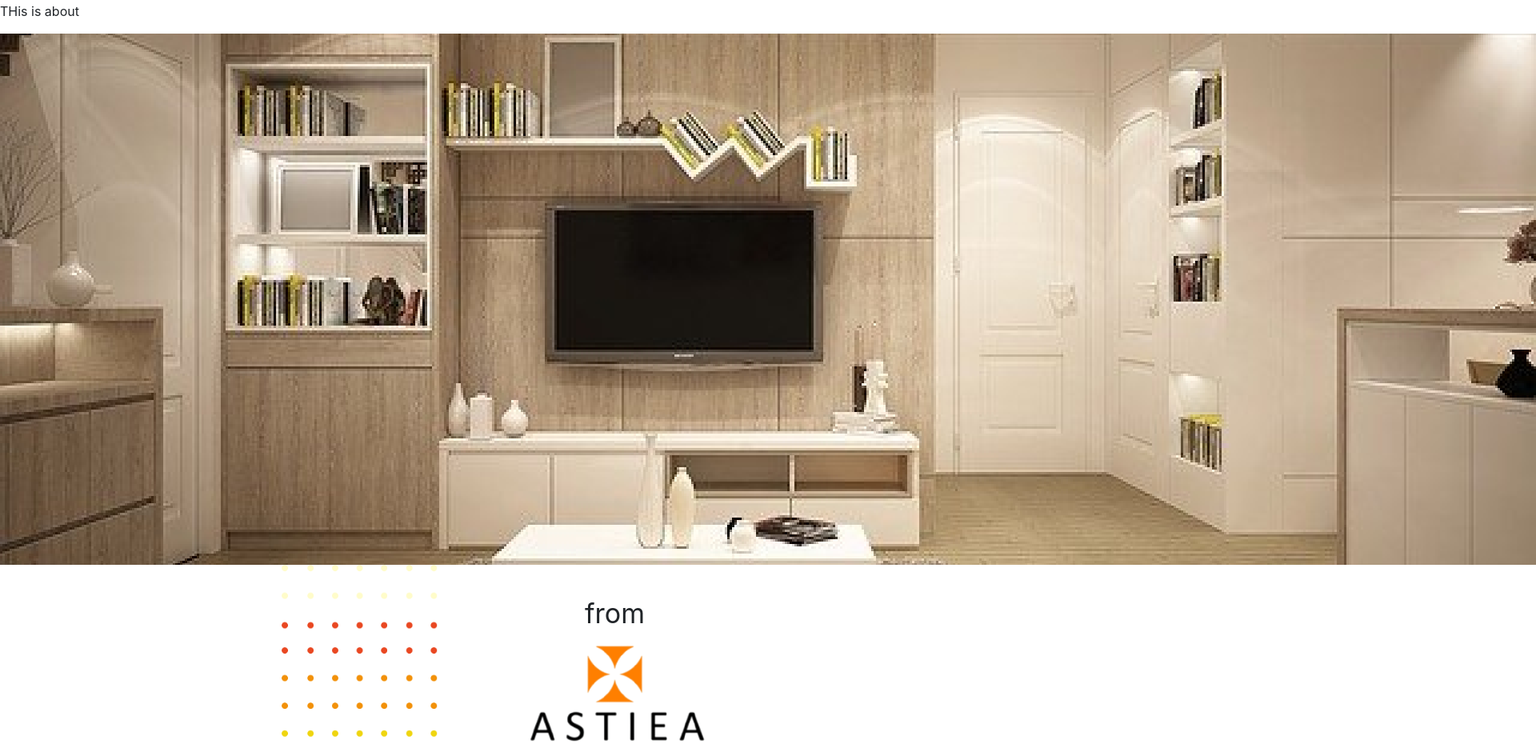
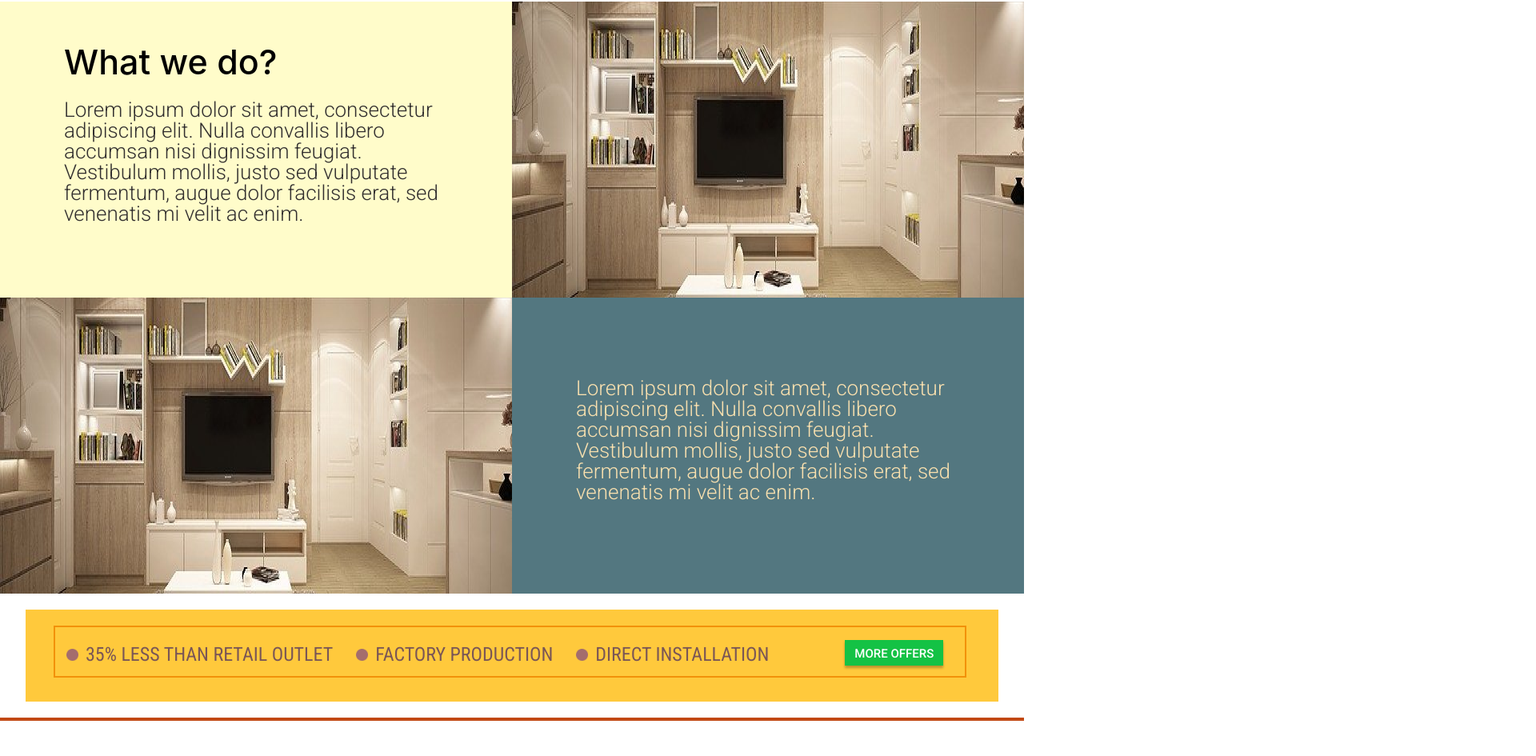
Before and after one commit to JOHNJINU/maxstyle, a React (Create React App) app: page /about in a window 1280 px wide. Shown: the part 158-1103 px from the top of the page at 80% size, 1920 px wide, since content can reach past the window. Built offline with nearby package versions, Linux system fonts and the light colour scheme.

Commit message:
about page till top quadrant complete

```diff
--- a/src/components/About.js
+++ b/src/components/About.js
@@ -2,6 +2,7 @@ import {Component} from 'react';
 import Footer from './Footer';
 import '../css/About.css';
 import icCarousel1 from '../img/carousel_img_1.png';
+import icOfferStripBullet from '../img/ic_offer_strip_bullet.png';
 
 class About extends Component{
 
@@ -9,25 +10,61 @@ class About extends Component{
         return(
             <div>
 
-                <p>THis is about</p>
-
                 {/* top quadrant starts */}
 
-                <div className="topQuadrantFirstBar d-flex" >
-                    <div>
+            <div className="topQuadrantAbout">
 
+                <div className="topQuadrantFirstBarAbout d-flex" >
+                    <div className="firstBarHalfAbout">
+
+                        <h4>What we do?</h4>
+                        <p>Lorem ipsum dolor sit amet, consectetur adipiscing elit. Nulla convallis libero accumsan nisi dignissim feugiat.
+                            Vestibulum mollis, justo sed vulputate fermentum, augue dolor facilisis erat, sed venenatis mi velit ac enim.</p>
                     </div>
-                    <div>
+                    <div className="secondBarHalfAbout">
                         <img src={icCarousel1} />
                     </div>
                 </div>
-                <div className="topQuadrantSecondBar d-flex">
-                    <div>
+                <div className="topQuadrantSecondBarAbout d-flex">
 
+                    <div className="secondBarHalfAbout">
+                        <img src={icCarousel1} />
+                    </div>
+                    <div className="firstBarHalfAbout">
+                    <p>Lorem ipsum dolor sit amet, consectetur adipiscing elit. Nulla convallis libero accumsan nisi dignissim feugiat.
+                            Vestibulum mollis, justo sed vulputate fermentum, augue dolor facilisis erat, sed venenatis mi velit ac enim.</p>
                     </div>
                 </div>
 
+            </div>
                 {/* top quadrant ends */}
+
+                {/* offer strip starts  */}
+
+                <div className="offerStripAbout ">
+                    <div className=" innerOfferStripAbout d-flex">
+                        <img src={icOfferStripBullet} className="d-block" />
+                        <h5> 35% LESS THAN RETAIL OUTLET </h5>
+                        <img src={icOfferStripBullet} className="d-block" />
+                        <h5> FACTORY PRODUCTION </h5>
+                        <img src={icOfferStripBullet} className="d-block" />
+                        <h5> DIRECT INSTALLATION </h5>
+                        <button type="button" className="btn btn-primary moreBtnAbout" >MORE OFFERS</button>
+                    </div>
+                </div>
+
+                {/* offer strip ends */}
+
+                <hr />
+
+                {/* process work start  */}
+                {/* process work end    */}
+
+                <h3 className="ourFeatuesAboutTagline">As you saw the process is hassle free, time bound, and a memorable one.</h3>
+
+                {/* about our features starts */}
+                {/* about our features end */}
+
 
 
                 <Footer />
--- a/src/css/About.css
+++ b/src/css/About.css
@@ -0,0 +1,115 @@
+
+@import url('https://fonts.googleapis.com/css2?family=Roboto:ital,wght@0,300;0,500;1,400&display=swap');
+@import url('https://fonts.googleapis.com/css2?family=Roboto+Condensed&display=swap');
+@import url('https://fonts.googleapis.com/css2?family=Roboto:ital,wght@1,500&display=swap');
+
+.topQuadrantAbout{
+    width: 100vw;
+}
+
+.topQuadrantFirstBarAbout {
+    background-color: #FFFCCA;
+    height: 370px;
+}
+
+.topQuadrantSecondBarAbout {
+    background-color: #537780;
+    height: 370px;
+}
+
+.topQuadrantFirstBarAbout .firstBarHalfAbout{
+    width: 50vw;
+    padding: 50px 72px 25px 80px;
+}
+
+.topQuadrantFirstBarAbout .firstBarHalfAbout h4{
+    color: #000000;
+    font-size: 43px;
+}
+
+.topQuadrantFirstBarAbout .firstBarHalfAbout p{
+    color: #322F2F;
+    font-size: 26px;
+    font-weight: 300;
+    font-family: 'Roboto', sans-serif;
+    margin-top: 20px;
+    line-height: 1;
+}
+
+.topQuadrantFirstBarAbout .secondBarHalfAbout img{
+    width: 50vw;
+    height: 370px;
+}
+
+.topQuadrantSecondBarAbout .secondBarHalfAbout img{
+    width: 50vw;
+    height: 370px;
+}
+
+.topQuadrantSecondBarAbout .firstBarHalfAbout{
+    width: 50vw;
+    padding: 80px 72px 25px 80px;
+}
+
+.topQuadrantSecondBarAbout .firstBarHalfAbout p {
+    color: #F9E0AE;
+    font-size: 26px;
+    font-weight: 300;
+    font-family: 'Roboto', sans-serif;
+    margin-top: 20px;
+    line-height: 1;
+}
+
+.offerStripAbout{
+    width: 95%;
+    height: 115px;
+    margin: 20px auto;
+    background-color: #FFC93C;
+    padding: 20px;
+}
+
+.innerOfferStripAbout{
+    border: 2px solid #F2910A;
+    padding: 20px 5px 4px 5px;
+    margin-left: 15px;
+    margin-right: 20px;
+    font-family: 'Roboto Condensed', sans-serif;
+}
+
+.innerOfferStripAbout h5{
+    font-size: 24px;
+    color: #7A5656;
+    margin-left: 9px;
+    margin-right: 20px;
+    font-family: 'Roboto Condensed', sans-serif;
+}
+
+.innerOfferStripAbout button{
+    display: block;
+    height: 32px;
+    margin-left: 75px;
+    margin-top: -4px;
+    font-size: 15px;
+    padding: 6px 12px 5px;
+    background-color: #14C245;
+    border: none;
+    border-radius: 0;
+    box-shadow: 0px 3px 3px #00000045;
+    font-family: 'Roboto', sans-serif;
+}
+
+.innerOfferStripAbout img{
+    width: 15px;
+    height: 15px;
+    margin-top: 7px;
+    margin-left: 9px;
+}
+
+.ourFeatuesAboutTagline{
+    width: 72%;
+    color: #537780;
+    font-family: 'Roboto', sans-serif;
+    font-style: italic;
+    font-weight: 500;
+    margin: 50px auto;
+}
```
Also changed, not shown: src/img/ic_offer_strip_bullet.png (added), 1 other file (tests, documents, lock files or other folders).
